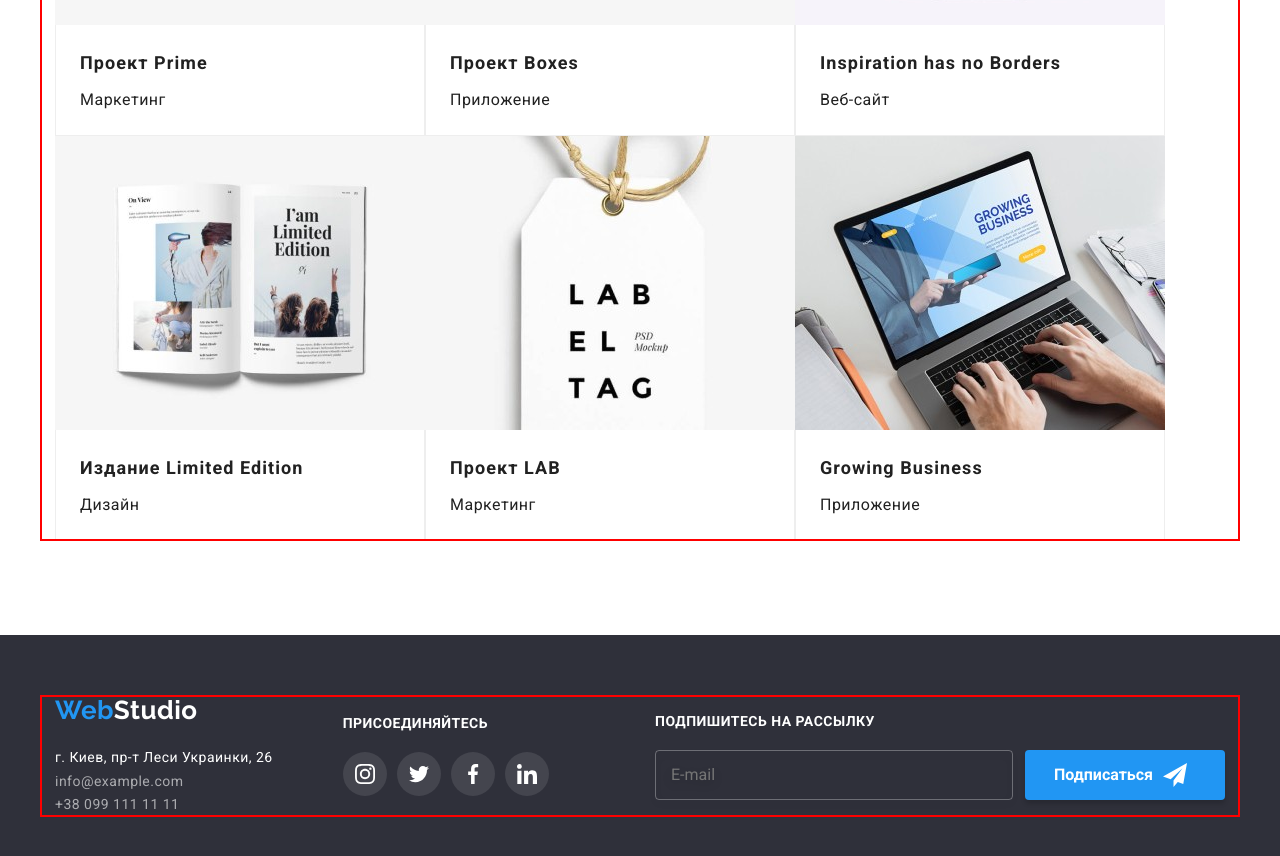
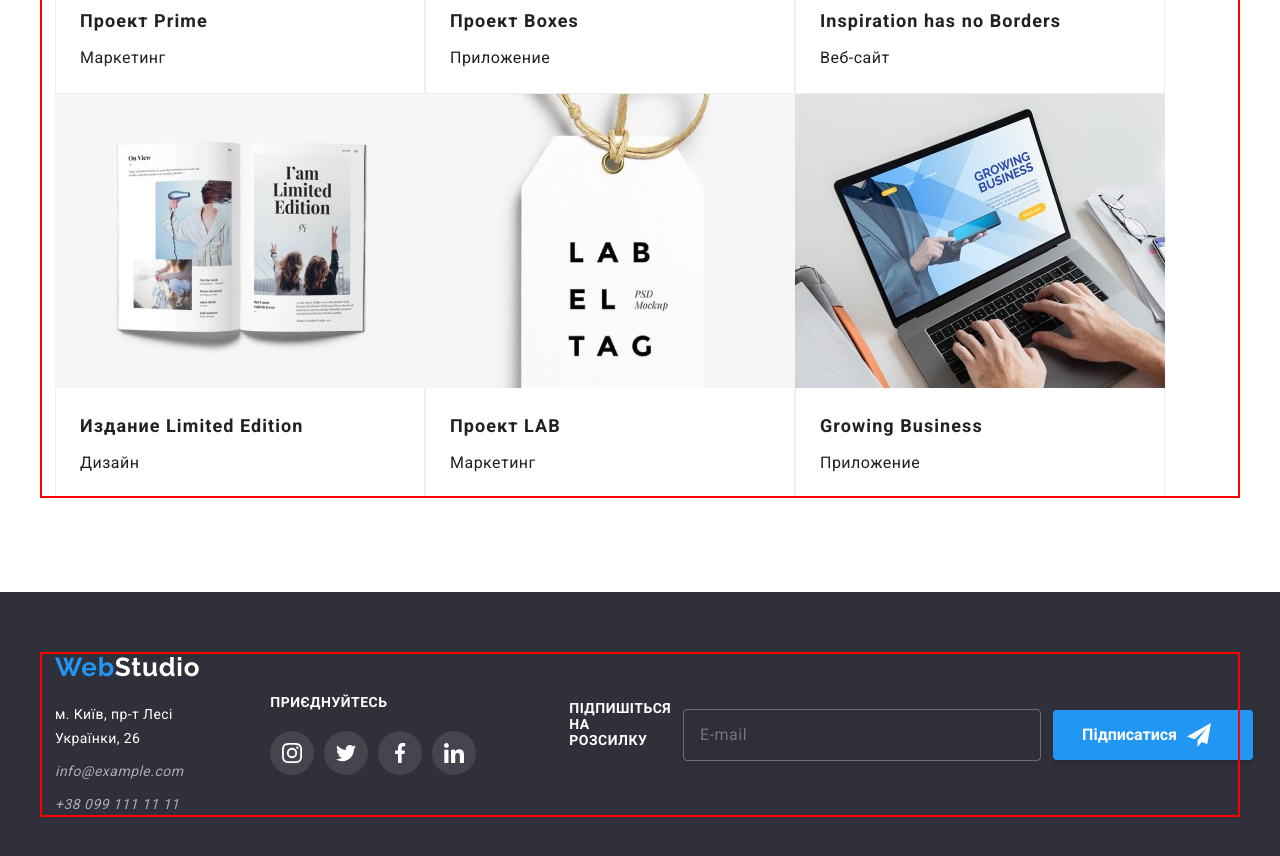
Before and after one commit to Oleg-Deda/goit-markup-hw-08, a plain HTML site: page portfolio.html in a window 1280 px wide. Shown: the part 938-1794 px from the top of the page. Drawn offline with nearby package versions, Linux system fonts and the light colour scheme.

Commit message:
сделал футер

```diff
--- a/portfolio.html
+++ b/portfolio.html
@@ -249,19 +249,27 @@
     </section>
   </main>
   <!--footer-->
+
   <footer class="footer" id="contacts">
     <div class="container footer-container">
       <div class="footer__adress">
-        <a class="footer__logo link" href="" lang="en">Web<span class="footer__logo--accent">Studio</span></a>
-        <address class="address">
-          <p>г. Киев, пр-т Леси Украинки, 26</p>
+        <a class="footer__logo logo" href="" lang="en">Web<span class="logo--dark">Studio</span></a>
+        <address>
+          <p class="footer__street-address">м. Київ, пр-т Лесі Українки, 26</p>
+
+          <ul class="address-menu">
+            <li class="address-menu__item">
               <a class="address footer__email link" href="info@example.com">info@example.com</a>
+            <li class="address-menu__item"></li>
             <a class="address footer__tel link" href="tel:+38091111111">+38 099 111 11 11</a>
+            </li>
+          </ul>
+
         </address>
       </div>
       <div class="footer__links">
-        <h2 class="footer__title">присоединяйтесь</h2>
-        <ul class="footer__list list">
+        <h2 class="footer__title">приєднуйтесь</h2>
+        <ul class="footer__list">
           <li class="footer__item">
             <a class="footer__link link" href="" target="_blank" rel="noopener noreferrer" aria-label="instagram">
               <svg class="socials__icon" width="20" height="20">
@@ -288,13 +296,14 @@
           </li>
         </ul>
       </div>
-      <div class="subscription">
-        <h2 class="subscription__title">Подпишитесь на рассылку</h2>
       <form class="subscription__form">
+        <h3 class="subscription__title">Підпишіться на розсилку</h3>
+        <!-- <div class="subscription"> -->
+
         <div class="subscription__container">
           <input class="subscription__email" type="email" name="email-user" id="email" placeholder="E-mail" />
           <button data-modal-open class="subscription__button" type="submit">
-              Подписаться
+            Підписатися
             <svg class="send-icon" width="24" height="24">
               <use href="./images/icons.svg#icon-send"></use>
             </svg>
@@ -302,8 +311,8 @@
         </div>
       </form>
     </div>
-    </div>
   </footer>
+
 </body>
 
 </html>
--- a/sass/components/_container.scss
+++ b/sass/components/_container.scss
@@ -37,6 +37,7 @@
   text-align: center;
   display: flex;
   flex-direction: column;
+
   gap: 60px;
   align-items: center;
 
--- a/sass/components/_logo.scss
+++ b/sass/components/_logo.scss
@@ -1,32 +1,39 @@
 .logo {
-  color: var(--accent-color);
+  @extend %reset-link;
+  display: inline-block;
   font-family: 'Raleway';
   font-weight: 700;
   font-size: 24px;
   line-height: calc(28 / 24);
+  color: var(--accent-color);
 
   @media screen and (min-width: 1200px) {
     font-size: 26px;
+    letter-spacing: 0.03em;
     line-height: calc(31 / 26);
   }
 }
 
-.header__logo {
-  // margin-right: 93px;
-  margin: 0;
-  padding: 16px 0px;
-  @media screen and (min-width: 768px) {
-    margin-right: 88px;
-    padding: 26px 0px;
-  }
+// .header__logo {
+//   // margin-right: 93px;
+//   margin: 0;
+//   padding: 16px 0px;
+//   @media screen and (min-width: 768px) {
+//     margin-right: 88px;
+//     padding: 26px 0px;
+//   }
 
-  @media screen and (min-width: 1200px) {
-    margin-right: 93px;
-    padding-top: 25px;
-    padding-bottom: 25px;
-  }
+//   @media screen and (min-width: 1200px) {
+//     margin-right: 93px;
+//     padding-top: 25px;
+//     padding-bottom: 25px;
+//   }
+// }
+
+.logo--light {
+  color: var(--logo-color);
 }
 
-.logo-accent {
-  color: var(--secondary-color);
+.logo--dark {
+  color: var(--primary-white-color);
 }
--- a/sass/components/_section.scss
+++ b/sass/components/_section.scss
@@ -15,5 +15,5 @@
 
 %reset-link {
   text-decoration: none;
-  color: currentColor;
+  // color: currentColor;
 }
--- a/sass/components/_subscription.scss
+++ b/sass/components/_subscription.scss
@@ -1,9 +1,9 @@
-.subscription {
-  margin-left: auto;
-}
+// .subscription {
+//   margin-left: auto;
+// }
 
 .subscription__title {
-  display: inline-block;
+  // display: inline-block;
   margin-bottom: 20px;
   font-size: 14px;
   line-height: 1.14;
@@ -11,17 +11,47 @@
   color: var(--primary-white-color);
 }
 
+.subscription__container {
+  display: flex;
+  flex-direction: column;
+  align-items: center;
+  gap: 20px;
+  align-items: center;
+  @media screen and (min-width: $desktop) {
+    flex-direction: row;
+    gap: 12px;
+  }
+}
+
+.subscription__form {
+  display: flex;
+  flex-direction: column;
+  gap: 20px;
+  align-items: center;
+  @media screen and (min-width: $desktop) {
+    flex-direction: row;
+    gap: 12px;
+  }
+}
+
 .subscription__email {
-  width: 358px;
-  margin-right: 12px;
-  padding: 15px;
-  max-height: 50px;
+  padding: 15px 16px;
+  width: 95vw;
+  max-width: 450px;
   border: 1px solid rgba(255, 255, 255, 0.3);
   filter: drop-shadow(0px 4px 4px rgba(0, 0, 0, 0.15));
+  font-weight: 400;
+  font-size: 16px;
+  line-height: 1.25;
+  letter-spacing: 0.03em;
   border-radius: 4px;
   color: var(--primary-white-color);
   background-color: transparent;
   transition: border-color var(--animation);
+
+  @media screen and (min-width: $desktop) {
+    max-width: 358px;
+  }
 
   &:hover,
   &:focus {
@@ -54,8 +84,3 @@
   margin-left: 10px;
   fill: currentColor;
 }
-
-.subscription__container {
-  display: flex;
-  align-items: center;
-}
--- a/sass/components/_titles.scss
+++ b/sass/components/_titles.scss
@@ -90,6 +90,7 @@
   line-height: 1.14;
   text-transform: uppercase;
   margin-bottom: 20px;
+  color: var(--primary-white-color);
 }
 
 .project__title {
--- a/sass/layout/_clients.scss
+++ b/sass/layout/_clients.scss
@@ -3,9 +3,6 @@
 }
 
 .clients__list {
-  // display: block;
-  // justify-content: center;
-  // align-items: center;
   @include flex-calc($indent, $items: 2);
   @media screen and (min-width: $tablet) {
     @include flex-calc($indent, $items: 3);
--- a/sass/layout/_footer.scss
+++ b/sass/layout/_footer.scss
@@ -1,64 +1,78 @@
-.footer-container {
-  display: flex;
-  align-items: baseline;
-  //
-  text-align: center;
-  display: flex;
-  flex-direction: column;
-  gap: 60px;
-  align-items: center;
-
-  @media screen and (min-width: $tablet) and (max-width: ($desktop - 0.02px)) {
-    flex-direction: row;
-    justify-content: space-around;
-    flex-wrap: wrap;
-    align-items: baseline;
-  }
-
-  @media screen and (min-width: $desktop) {
-    flex-direction: row;
-    flex-wrap: nowrap;
-    text-align: start;
-    gap: 0;
-  }
-}
-.footer__adress {
-  font-size: 14px;
-  line-height: 1.71;
-  display: flex;
-  flex-direction: column;
-  margin-right: 70px;
+.footer {
+  background-color: var(--bg-darkgrey-color);
+  padding-top: 60px;
+  padding-bottom: 60px;
 }
 
-.footer:not(.logo) {
-  background-color: var(--bg-darkgrey-color);
-  color: var(--primary-white-color);
-  padding: 60px 0;
+.footer__adress {
+  // font-size: 14px;
+  // line-height: 1.71;
+  // display: flex;
+  // flex-direction: column;
+  // margin-right: 70px;
+  @media screen and (min-width: $desktop) {
+    max-width: 231px;
+    margin-right: 70px;
+  }
 }
 
 .footer__logo {
-  color: var(--accent-color);
   margin-bottom: 20px;
-  margin-top: 0;
-  font-family: 'Raleway';
-  font-weight: 700;
-  font-size: 26px;
-  line-height: 1.19;
 }
 
-.logo {
-  font-family: 'Raleway';
-  font-weight: 700;
+// 16-08-22
+
+// .footer__logo {
+//   color: var(--accent-color);
+//   margin-bottom: 20px;
+//   margin-top: 0;
+//   font-family: 'Raleway';
+//   font-weight: 700;
+//   font-size: 26px;
+//   line-height: 1.19;
+// }
+
+// .footer:not(.logo) {
+//   background-color: var(--bg-darkgrey-color);
+//   color: var(--primary-white-color);
+//   padding: 60px 0;
+// }
+
+// .logo {
+//   font-family: 'Raleway';
+//   font-weight: 700;
+// }
+// .footer__logo--accent {
+//   color: var(--primary-white-color);
+// }
+
+.footer__street-address {
+  // flex-direction: column;
+  display: inline-block;
+  margin-bottom: 8px;
+  font-size: 14px;
+  letter-spacing: 0.03em;
+  line-height: 1.71;
+  color: var(--primary-white-color);
+  transition: color var(--animation);
+  font-style: normal;
+
+  @media screen and (min-width: $desktop) {
+    margin-bottom: 9px;
+  }
 }
-.footer__logo--accent {
-  color: var(--primary-white-color);
+.address-menu {
+  list-style: none;
 }
 
-.address {
-  display: flex;
-  flex-direction: column;
-  font-style: normal;
+.address-menu__item:not(:last-child) {
+  margin-bottom: 8px;
+
+  @media screen and (min-width: $desktop) {
+    margin-bottom: 9px;
+  }
 }
+
 .footer__email {
   color: rgba(255, 255, 255, 0.6);
   font-size: 14px;
@@ -81,6 +95,12 @@
   }
 }
 
+.footer__links {
+  @media screen and (min-width: $desktop) {
+    margin-right: 93px;
+  }
+}
+
 .footer__list {
   @extend %reset-list;
   display: flex;
@@ -90,7 +110,7 @@
 }
 
 .footer__link {
-  align-items: baseline;
+  // align-items: baseline;
   display: flex;
   font-weight: 700;
   font-size: 14px;
@@ -118,5 +138,7 @@
 }
 
 .socials__icon {
+  width: 20px;
+  height: 20px;
   fill: currentColor;
 }
```
Also changed, not shown: index.html (+24 -19 lines), css/main.css, css/main.min.css, 2 other files. Lines whose indentation alone changed are shown as unchanged.
